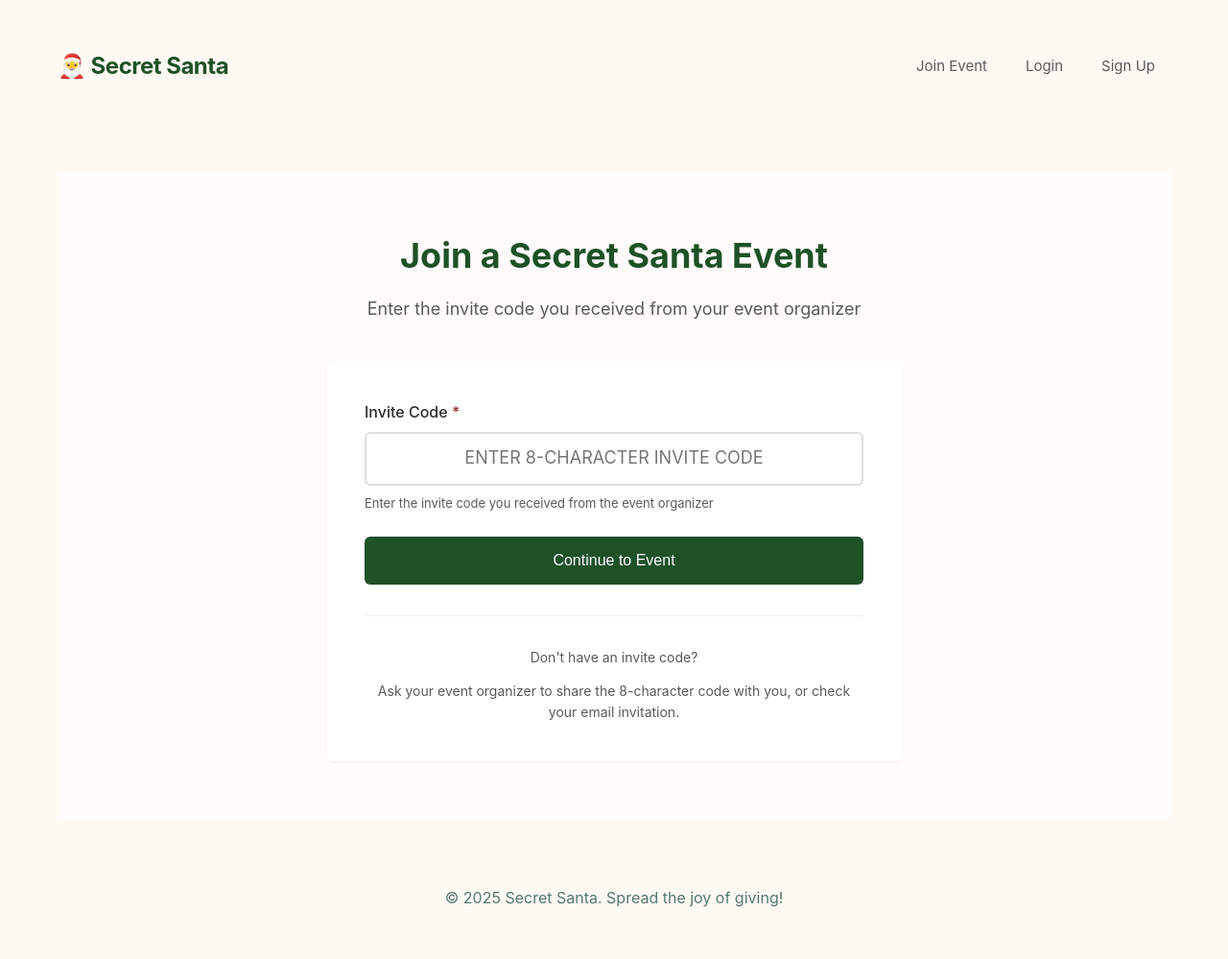
After one commit to kjaymiller/secret_santa, a Django app: template events/templates/events/invite_code_entry.html in a window 1280 px wide. The commit adds this page. Shown: the whole page at 96% size. Run offline with Django 5.2, Linux system fonts and the light colour scheme; the template is opened without the code that fills it: values that come from a table or form of the project are taken from there, others are empty; parts of the project's set-up code (start-up, migrations or seed data) failed here and were passed over.

Commit message:
feat: Add 'Join Event' navigation button and invite code entry page (#5)
This commit adds a discoverable UI for users to join Secret Santa events via invite code.

Changes:
- Added InviteCodeForm for validating 8-character event invite codes
- Created InviteCodeEntryView to handle invite code entry
- Added new template (invite_code_entry.html) with clean, centered form
- Added 'Join Event' link to navigation (visible for all users)
- Updated URL routing to include /events/join/ landing page

The backend join functionality was already complete, but there was no way
for users to access it from the UI. This change makes the invite code
feature discoverable by adding a navigation link that leads to a simple
form where users can enter their code and be redirected to the full
registration page.

Resolves #2

🤖 Generated with [Claude Code](https://claude.com/claude-code)

Co-authored-by: Claude <noreply@anthropic.com>

```diff
--- a/events/forms.py
+++ b/events/forms.py
@@ -3,6 +3,29 @@ from django.core.exceptions import ValidationError
 from django.utils import timezone
 
 from .models import Event, NotificationSchedule, Participant
+
+
+class InviteCodeForm(forms.Form):
+    """Form for entering an event invite code."""
+
+    invite_code = forms.CharField(
+        max_length=8,
+        min_length=8,
+        widget=forms.TextInput(
+            attrs={
+                "class": "form-control",
+                "placeholder": "Enter 8-character invite code",
+                "style": "text-transform: uppercase;",
+            }
+        ),
+        help_text="Enter the invite code you received from the event organizer",
+    )
+
+    def clean_invite_code(self):
+        invite_code = self.cleaned_data.get("invite_code", "").upper()
+        if not Event.objects.filter(invite_code=invite_code, is_active=True).exists():
+            raise ValidationError("Invalid or inactive invite code. Please check and try again.")
+        return invite_code
 
 
 class EventForm(forms.ModelForm):
--- /dev/null
+++ b/events/templates/events/invite_code_entry.html
@@ -0,0 +1,86 @@
+{% extends "base.html" %}
+
+{% block title %}Join an Event - Secret Santa{% endblock %}
+
+{% block content %}
+<div style="max-width: 600px; margin: 0 auto;">
+    <div style="text-align: center; margin-bottom: 40px;">
+        <h1 style="color: var(--forest-green); font-size: 36px; font-weight: 700; margin-bottom: 12px;">
+            Join a Secret Santa Event
+        </h1>
+        <p style="color: var(--soft-gray); font-size: 18px;">
+            Enter the invite code you received from your event organizer
+        </p>
+    </div>
+
+    <div style="background: white; padding: 40px; border-radius: 8px; box-shadow: 0 1px 3px rgba(0,0,0,0.05);">
+        <form method="post">
+            {% csrf_token %}
+
+            {% if form.non_field_errors %}
+                <div class="message error" style="margin-bottom: 20px;">
+                    {{ form.non_field_errors }}
+                </div>
+            {% endif %}
+
+            <div style="margin-bottom: 24px;">
+                <label for="{{ form.invite_code.id_for_label }}" style="display: block; font-weight: 500; color: var(--charcoal); margin-bottom: 8px; font-size: 16px;">
+                    Invite Code <span style="color: var(--deep-red);">*</span>
+                </label>
+                {{ form.invite_code }}
+                {% if form.invite_code.errors %}
+                    <div style="color: var(--deep-red); font-size: 14px; margin-top: 8px;">
+                        {{ form.invite_code.errors }}
+                    </div>
+                {% endif %}
+                {% if form.invite_code.help_text %}
+                    <p style="color: var(--soft-gray); font-size: 13px; margin-top: 8px;">
+                        {{ form.invite_code.help_text }}
+                    </p>
+                {% endif %}
+            </div>
+
+            <div>
+                <button type="submit" class="btn" style="width: 100%; padding: 16px; font-size: 16px;">
+                    Continue to Event
+                </button>
+            </div>
+        </form>
+
+        <div style="margin-top: 32px; padding-top: 32px; border-top: 1px solid #eee; text-align: center;">
+            <p style="color: var(--soft-gray); font-size: 14px; margin-bottom: 12px;">
+                Don't have an invite code?
+            </p>
+            <p style="color: var(--soft-gray); font-size: 14px;">
+                Ask your event organizer to share the 8-character code with you, or check your email invitation.
+            </p>
+        </div>
+    </div>
+</div>
+
+<style>
+    input[type="text"] {
+        width: 100%;
+        padding: 16px;
+        border: 2px solid #ddd;
+        border-radius: 6px;
+        font-size: 18px;
+        font-family: 'Courier New', monospace;
+        font-weight: 600;
+        letter-spacing: 2px;
+        text-align: center;
+        transition: border-color 0.2s;
+    }
+
+    input[type="text"]:focus {
+        outline: none;
+        border-color: var(--forest-green);
+    }
+
+    input[type="text"]::placeholder {
+        letter-spacing: normal;
+        font-family: -apple-system, BlinkMacSystemFont, 'Segoe UI', Roboto, Oxygen, Ubuntu, Cantarell, sans-serif;
+        font-weight: 400;
+    }
+</style>
+{% endblock %}
--- a/events/urls.py
+++ b/events/urls.py
@@ -58,6 +58,8 @@ urlpatterns = [
 
 # Public URLs (no auth required)
 public_urlpatterns = [
+    # Invite code entry landing page
+    path("join/", views.InviteCodeEntryView.as_view(), name="invite-code-entry"),
     # Join event via invite code
     path("join/<str:invite_code>/", views.ParticipantJoinView.as_view(), name="join-event"),
     # Participant management
--- a/templates/base.html
+++ b/templates/base.html
@@ -165,8 +165,10 @@
                     {% if user.is_authenticated %}
                         <li><a href="{% url 'events:event-list' %}">My Events</a></li>
                         <li><a href="{% url 'events:event-create' %}">Create Event</a></li>
+                        <li><a href="{% url 'events:invite-code-entry' %}">Join Event</a></li>
                         <li><a href="{% url 'account_logout' %}">Logout</a></li>
                     {% else %}
+                        <li><a href="{% url 'events:invite-code-entry' %}">Join Event</a></li>
                         <li><a href="{% url 'account_login' %}">Login</a></li>
                         <li><a href="{% url 'account_signup' %}">Sign Up</a></li>
                     {% endif %}
```
Also changed, not shown: events/views.py (+20 -1 lines).
